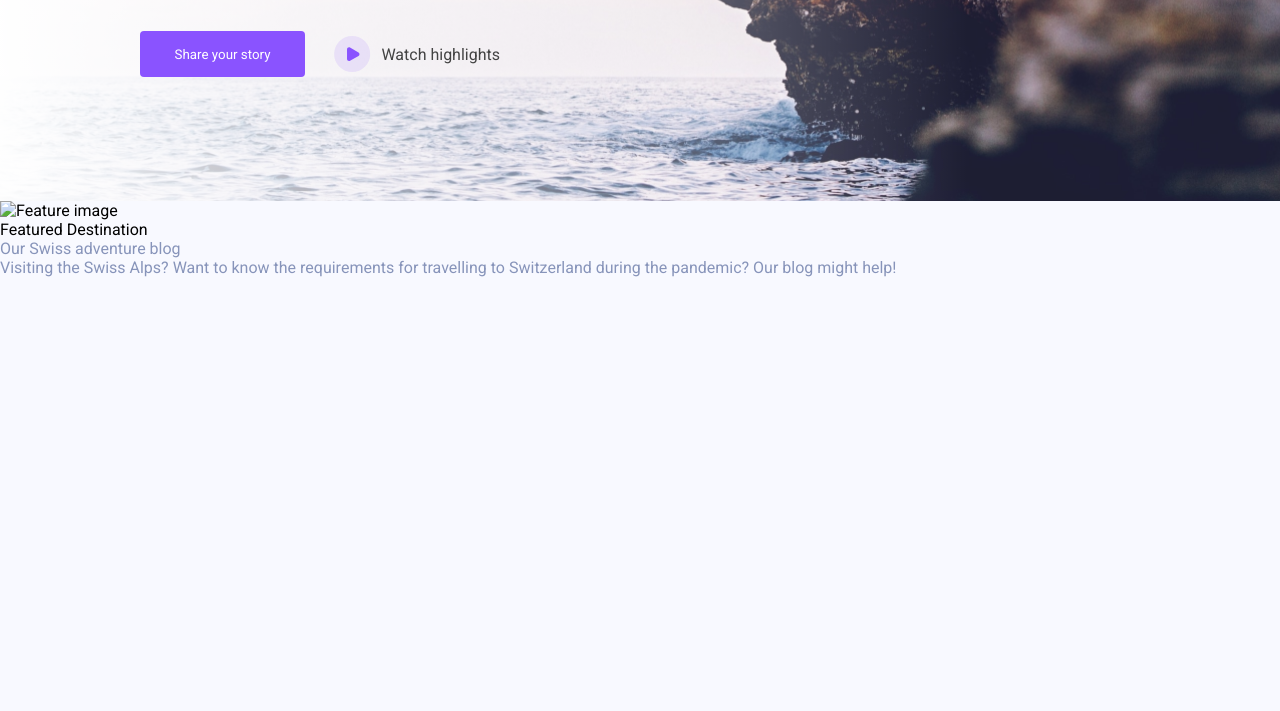
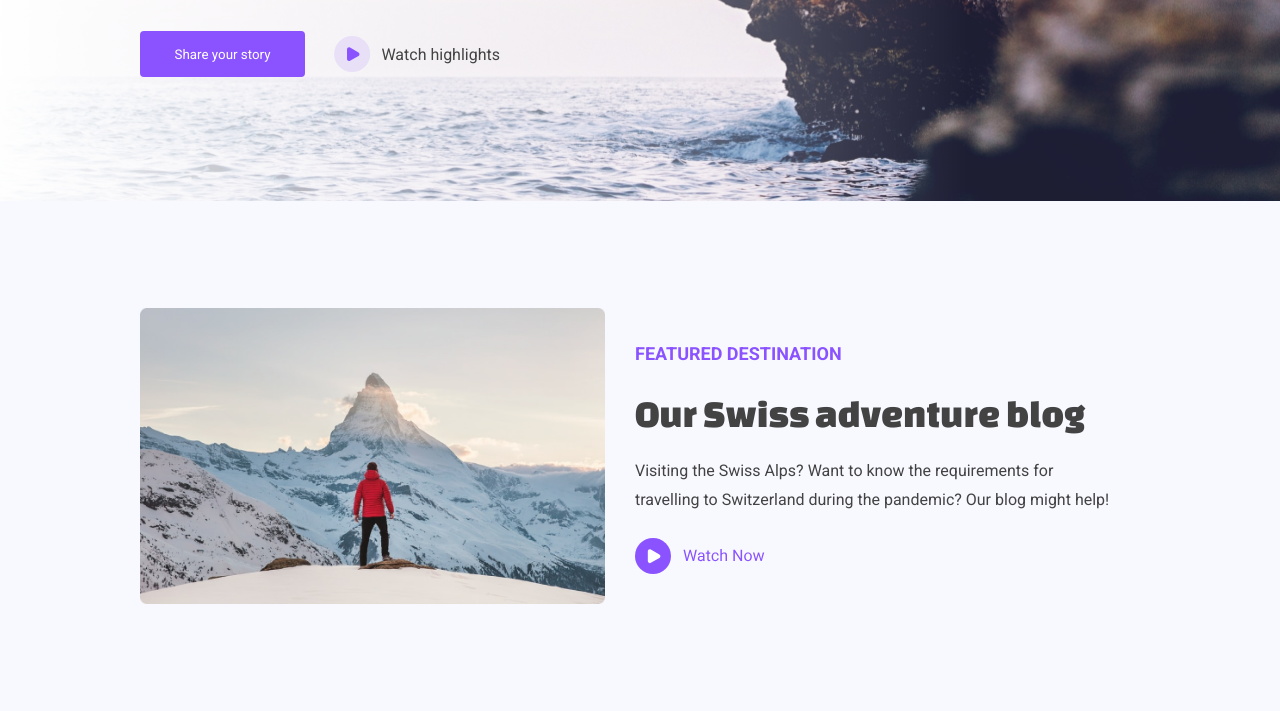
Before and after one commit to nikgritenok/web_lab0, a plain HTML site: page pages/index.html in a window 1280 px wide. Shown: the part 438-1149 px from the top of the page. Before the commit the page ends 800 px from the top, so only its background shows below. Drawn offline with Linux system fonts and the light colour scheme.

Commit message:
Свёрстана секцию feature

```diff
--- a/pages/index.html
+++ b/pages/index.html
@@ -77,7 +77,11 @@
     <section class="features">
       <div class="features__wrap">
         <div class="features__item">
-          <img src="" alt="Feature image" class="features__item-img" />
+          <img
+            src="../assets/img/feature_img.png"
+            alt="Feature image"
+            class="features__item-img"
+          />
           <div class="features__item-content">
             <span class="features__item-title">Featured Destination</span>
             <p class="features__item-description">Our Swiss adventure blog</p>
@@ -86,6 +90,13 @@
               travelling to Switzerland during the pandemic? Our blog might
               help!
             </p>
+            <div class="">
+              <img
+                src="/assets/icons/watch_now.svg"
+                alt=""
+                class="features__item-watch"
+              />
+            </div>
           </div>
         </div>
       </div>
--- a/scss/_core.scss
+++ b/scss/_core.scss
@@ -1,7 +1,7 @@
 /*Basic style*/
 
 body {
-  font-family: 'Roboto', sans-serif;
+  font-family: "Roboto", sans-serif;
   background: $light-gray;
 }
 
@@ -16,7 +16,7 @@ body {
 p,
 a,
 button {
-  color: $gray;
+  color: #434343;
 }
 
 img {
--- a/scss/pages/index/_features.scss
+++ b/scss/pages/index/_features.scss
@@ -1,13 +1,12 @@
 .features {
   &__wrap {
-    padding: 107px 0;
+    padding: 107px 140px;
     display: flex;
     justify-content: space-between;
 
     .features__item {
       display: flex;
       width: 100%;
-
       &-img {
         width: 46.5%;
       }
@@ -21,6 +20,7 @@
         line-height: 1.8;
         color: #434343;
         font-family: "Roboto";
+      }
 
       &-title {
         text-transform: uppercase;
@@ -31,7 +31,7 @@
       }
 
       &-description {
-          font-family: "Changa One";
+        font-family: "Changa one";
         font-size: 39px;
         margin-bottom: 8px;
       }
@@ -39,23 +39,16 @@
       &-text {
         display: flex;
         align-items: center;
-          margin-top: 24px;
-          color: #8a53ff;
         font-family: "Roboto";
 
         svg {
           margin-right: 12px;
-
-            ellipse {
-              fill-opacity: 1;
+        }
       }
 
-            path {
-              fill: #ffffff;
+      &-watch {
+        margin-top: 24px;
       }
     }
   }
 }
-    }
-  }
-}
```
Also changed, not shown: assets/icons/watch_now.svg (added), assets/img/feature_img.png (added), css/styles.css, 1 other file. Lines whose indentation alone changed are shown as unchanged.
